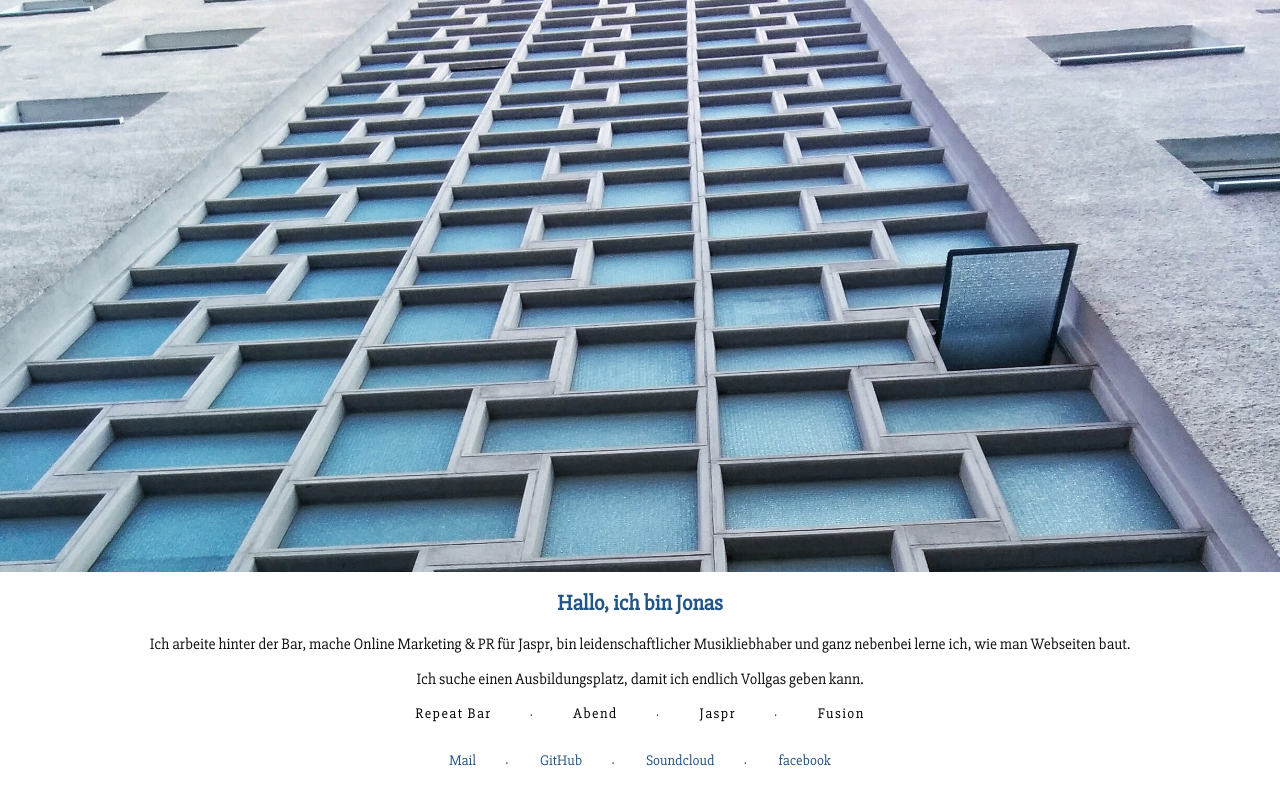
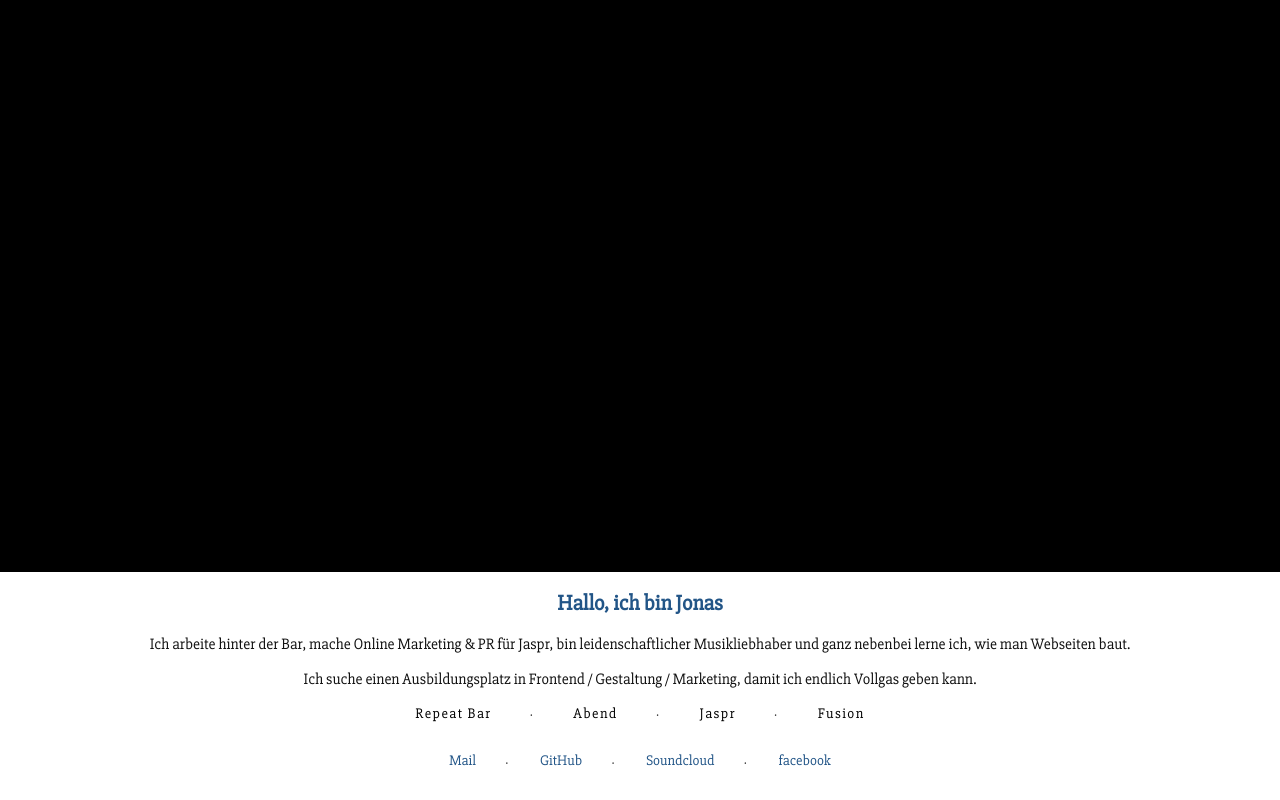
Before and after one commit to fiajo/jokro.github.io, a plain HTML site: page index.html in a window 1280 px wide. Drawn offline with Linux system fonts and the light colour scheme.

Commit message:
update on content
removed under_const

```diff
--- a/index.html
+++ b/index.html
@@ -3,17 +3,13 @@
   <head>
     <meta charset="utf-8">
     <meta name="viewport" content="width=device-width, initial-scale=1.0">
-    <title>roneberg</title>
+    <title>Kroneberg</title>
   <link rel="stylesheet" type="text/css" href="style.css">
   <link href="https://fonts.googleapis.com/css?family=Slabo+27px" rel="stylesheet">
   <link rel="icon" href="favicon.ico" type="image/x-icon" />
   </head>
   <body>
-  	<div class="img"></div>
-  	<!--<img class="under_const" src="underconst.png">-->
-  	<div class="uc_bg">
-  		<img class="images/under_const" src="underconst.png">
-  	</div>
+
 
 	<div class="main">
 
@@ -23,7 +19,7 @@
 			Ich arbeite hinter der Bar, mache Online Marketing & PR für Jaspr, bin leidenschaftlicher Musikliebhaber und ganz nebenbei lerne ich, wie man Webseiten baut. <br>
 		</p>
 		<p>
-			Ich suche einen Ausbildungsplatz, damit ich endlich Vollgas geben kann.
+			Ich suche einen Ausbildungsplatz in Frontend / Gestaltung / Marketing, damit ich endlich Vollgas geben kann.
 		</p>
 
 		<div id="prev">
```
